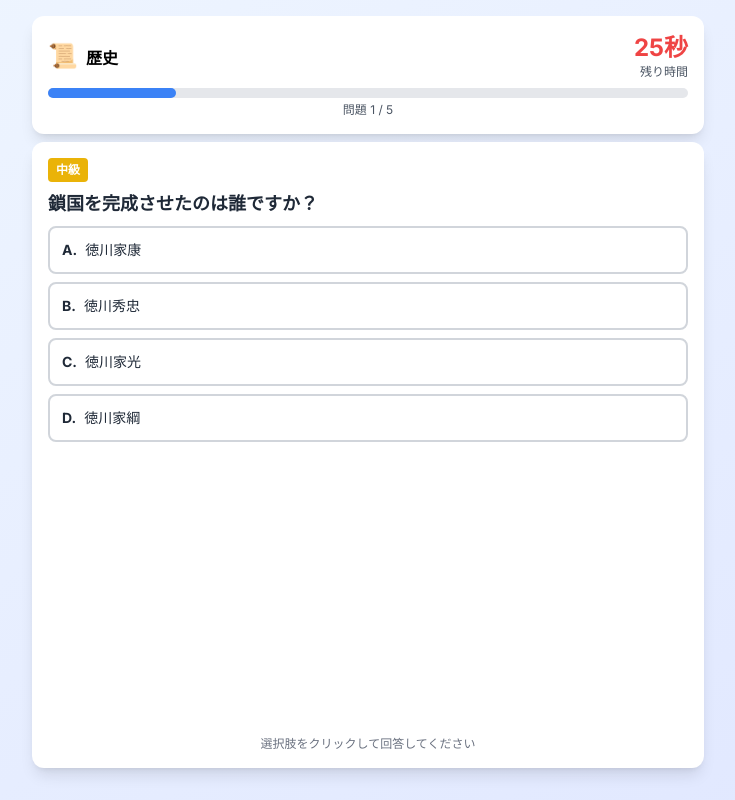
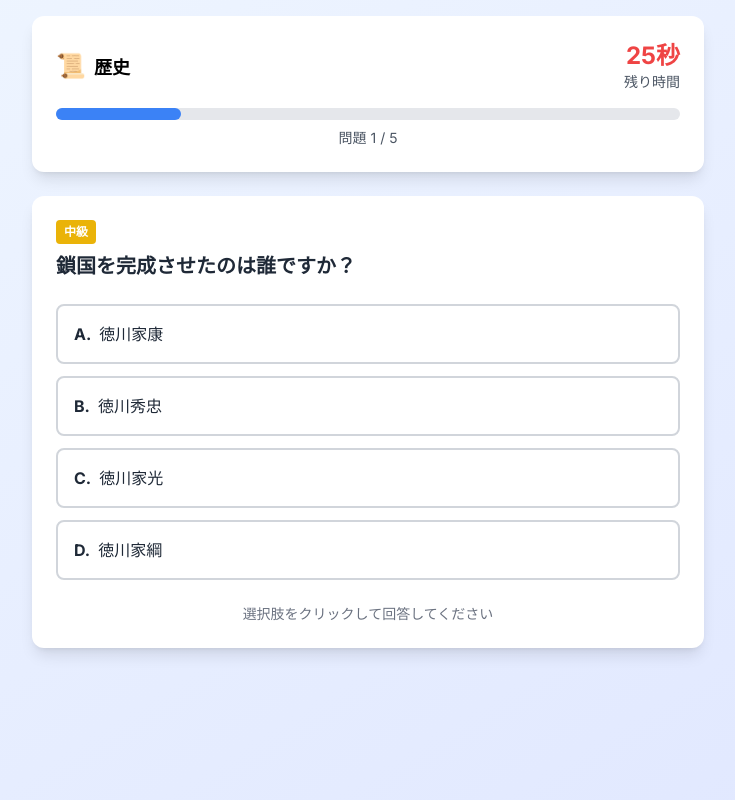
Before and after one commit to Aki-Maya/syakaq3, a Next.js app: page /quiz in a window 1280 px wide. Shown: the whole page, without its empty margins (272-1007 px from the left). Built offline with nearby package versions, Linux system fonts and the light colour scheme.

Commit message:
Update page.tsx

```diff
--- a/src/app/quiz/page.tsx
+++ b/src/app/quiz/page.tsx
@@ -1,335 +1,651 @@
 "use client";
 
+
+
 import { useState, useEffect, Suspense } from 'react';
+
 import { useSearchParams } from 'next/navigation';
+
 import {
+
   getQuestionsBySubjectAndCategory,
+
   getRandomQuestionsMixed,
+
   calculateXPFromScore,
+
   type UnifiedQuestion
+
 } from '@/data/index';
+
 import Link from 'next/link';
 
+
+
 interface QuizState {
+
   questions: UnifiedQuestion[];
+
   currentIndex: number;
+
   selectedAnswer: number | null;
+
   answers: (number | null)[];
+
   showExplanation: boolean;
+
   isCompleted: boolean;
+
   startTime: number;
+
   timeRemaining: number;
+
 }
 
+
+
 const QuizComponent = () => {
+
   const searchParams = useSearchParams();
+
   const subject = searchParams.get('subject');
+
   const category = searchParams.get('category');
 
+
+
   const [quizState, setQuizState] = useState<QuizState>({
+
     questions: [],
+
     currentIndex: 0,
+
     selectedAnswer: null,
+
     answers: [],
+
     showExplanation: false,
+
     isCompleted: false,
+
     startTime: Date.now(),
+
     timeRemaining: 30
+
   });
 
+
+
   // Initialize quiz
+
   useEffect(() => {
+
     let questions: UnifiedQuestion[] = [];
 
+
+
     if (subject && category) {
+
       questions = getQuestionsBySubjectAndCategory(subject as any, category);
+
     } else {
+
       questions = getRandomQuestionsMixed(10);
+
     }
+
+
 
     const shuffled = [...questions].sort(() => 0.5 - Math.random()).slice(0, 5);
 
+
+
     setQuizState(prev => ({
+
       ...prev,
+
       questions: shuffled,
+
       answers: new Array(shuffled.length).fill(null)
+
     }));
+
   }, [subject, category]);
 
+
+
   // Timer effect
+
   useEffect(() => {
+
     if (quizState.timeRemaining > 0 && !quizState.showExplanation && !quizState.isCompleted) {
+
       const timerId = setTimeout(() => {
+
         setQuizState(prev => ({ ...prev, timeRemaining: prev.timeRemaining - 1 }));
+
       }, 1000);
+
       return () => clearTimeout(timerId);
+
     } else if (quizState.timeRemaining === 0 && !quizState.showExplanation) {
+
       handleTimeUp();
+
     }
+
   }, [quizState.timeRemaining, quizState.showExplanation, quizState.isCompleted]);
 
+
+
   const handleTimeUp = () => {
+
     const newAnswers = [...quizState.answers];
+
     newAnswers[quizState.currentIndex] = null;
 
+
+
     setQuizState(prev => ({
+
       ...prev,
+
       answers: newAnswers,
+
       showExplanation: true
+
     }));
+
   };
 
+
+
+  // 🔄 修正: 選択と同時に回答処理
+
   const handleAnswerSelect = (answerIndex: number) => {
+
     if (quizState.showExplanation) return;
 
+
+
+    // 選択と同時に回答処理を実行
+
     const newAnswers = [...quizState.answers];
+
     newAnswers[quizState.currentIndex] = answerIndex;
 
+
+
     setQuizState(prev => ({
+
       ...prev,
+
       selectedAnswer: answerIndex,
+
       answers: newAnswers,
+
       showExplanation: true
+
     }));
+
   };
 
+
+
+  // 🗑️ 削除: handleSubmitAnswer 関数は不要になったため削除
+
+
+
   const handleNextQuestion = () => {
+
     if (quizState.currentIndex < quizState.questions.length - 1) {
+
       setQuizState(prev => ({
+
         ...prev,
+
         currentIndex: prev.currentIndex + 1,
+
         selectedAnswer: null,
+
         showExplanation: false,
+
         timeRemaining: 30
+
       }));
+
     } else {
+
       setQuizState(prev => ({ ...prev, isCompleted: true }));
+
     }
+
   };
 
+
+
   const currentQuestion = quizState.questions[quizState.currentIndex];
+
   const progress = ((quizState.currentIndex + 1) / quizState.questions.length) * 100;
 
+
+
   const correctAnswers = quizState.answers.filter((answer, index) =>
+
     answer === quizState.questions[index]?.correct
+
   ).length;
 
+
+
   const totalQuestions = quizState.questions.length;
-  const accuracy = totalQuestions > 0 ? Math.round((correctAnswers / totalQuestions) * 100) : 0;
+
+  const accuracy = Math.round((correctAnswers / totalQuestions) * 100);
+
   const earnedXP = calculateXPFromScore(correctAnswers, totalQuestions, 'medium', true);
 
+
+
   if (quizState.questions.length === 0) {
+
     return (
-      <div className="h-screen bg-gradient-to-br from-blue-50 to-indigo-100 flex items-center justify-center">
+
+      <div className="min-h-screen bg-gradient-to-br from-blue-50 to-indigo-100 flex items-center justify-center">
+
         <div className="text-center">
+
           <div className="animate-spin rounded-full h-32 w-32 border-b-2 border-blue-500 mx-auto mb-4"></div>
+
           <p className="text-gray-600">問題を読み込み中...</p>
+
         </div>
+
       </div>
+
     );
+
   }
 
+
+
   if (quizState.isCompleted) {
+
     return (
-      // 【修正】 min-h-screen -> h-screen, flexとitems-center/justify-centerを追加して中央配置
-      <div className="h-screen bg-gradient-to-br from-blue-50 to-indigo-100 p-4 flex items-center justify-center">
-        <div className="max-w-2xl mx-auto w-full">
-          {/* 【修正】 p-8 -> p-4 sm:p-6 に変更し、スマホでの余白を削減 */}
-          <div className="bg-white rounded-xl shadow-lg p-4 sm:p-6 text-center">
-            {/* 【修正】 text-6xl -> text-5xl, mb-4 -> mb-2 に変更 */}
-            <div className="text-5xl mb-2">🎉</div>
-            {/* 【修正】 text-3xl -> text-2xl, mb-4 -> mb-3 に変更 */}
-            <h1 className="text-2xl font-bold text-gray-800 mb-3">クイズ完了！</h1>
 
-            {/* 【修正】 grid-cols-2 -> grid-cols-4 にして横に並べ、gapとマージンを削減 */}
-            <div className="grid grid-cols-4 gap-2 mb-4 text-center">
-              {/* 【修正】 p-4 -> p-2, font-sizeとテキストを調整 */}
-              <div className="bg-green-100 rounded-lg p-2">
-                <div className="text-lg font-bold text-green-800">{correctAnswers}/{totalQuestions}</div>
-                <div className="text-xs text-green-600">正解数</div>
-              </div>
-              <div className="bg-blue-100 rounded-lg p-2">
-                <div className="text-lg font-bold text-blue-800">{accuracy}%</div>
-                <div className="text-xs text-blue-600">正答率</div>
-              </div>
-              <div className="bg-purple-100 rounded-lg p-2">
-                <div className="text-lg font-bold text-purple-800">+{earnedXP}</div>
-                <div className="text-xs text-purple-600">獲得XP</div>
-              </div>
-              <div className="bg-yellow-100 rounded-lg p-2">
-                <div className="text-lg font-bold text-yellow-800">
-                  {Math.round((Date.now() - quizState.startTime) / 1000)}秒
-                </div>
-                <div className="text-xs text-yellow-600">時間</div>
-              </div>
+      <div className="min-h-screen bg-gradient-to-br from-blue-50 to-indigo-100 p-4">
+
+        <div className="max-w-2xl mx-auto">
+
+          <div className="bg-white rounded-xl shadow-lg p-8 text-center">
+
+            <div className="text-6xl mb-4">🎉</div>
+
+            <h1 className="text-3xl font-bold text-gray-800 mb-4">クイズ完了！</h1>
+
+
+
+            <div className="grid grid-cols-2 gap-6 mb-8">
+
+              <div className="bg-green-100 rounded-lg p-4">
+
+                <div className="text-2xl font-bold text-green-800">{correctAnswers}/{totalQuestions}</div>
+
+                <div className="text-green-600">正解数</div>
+
               </div>
 
-            {/* 【修正】 mb-6 -> my-4, py-3 -> py-2 に変更 */}
-            <div className="my-4">
-              {accuracy >= 80 && (
-                <div className="bg-green-100 border border-green-400 text-green-700 px-4 py-2 rounded text-sm">
-                  素晴らしい！とても良い結果です！🌟
-                </div>
-              )}
-              {accuracy >= 60 && accuracy < 80 && (
-                <div className="bg-yellow-100 border border-yellow-400 text-yellow-700 px-4 py-2 rounded text-sm">
-                  良い結果です！もう少し頑張りましょう！💪
-                </div>
-              )}
-              {accuracy < 60 && (
-                <div className="bg-red-100 border border-red-400 text-red-700 px-4 py-2 rounded text-sm">
-                  復習が必要かもしれません。頑張って続けましょう！📚
-                </div>
-              )}
+              <div className="bg-blue-100 rounded-lg p-4">
+
+                <div className="text-2xl font-bold text-blue-800">{accuracy}%</div>
+
+                <div className="text-blue-600">正答率</div>
+
               </div>
 
-            {/* 【修正】 space-y-4 -> space-y-3, py-3 -> py-2.5 に変更 */}
-            <div className="space-y-3">
+              <div className="bg-purple-100 rounded-lg p-4">
+
+                <div className="text-2xl font-bold text-purple-800">+{earnedXP}</div>
+
+                <div className="text-purple-600">獲得XP</div>
+
+              </div>
+
+              <div className="bg-yellow-100 rounded-lg p-4">
+
+                <div className="text-2xl font-bold text-yellow-800">
+
+                  {Math.round((Date.now() - quizState.startTime) / 1000)}秒
+
+                </div>
+
+                <div className="text-yellow-600">所要時間</div>
+
+              </div>
+
+            </div>
+
+
+
+            <div className="mb-6">
+
+              {accuracy >= 80 && (
+
+                <div className="bg-green-100 border border-green-400 text-green-700 px-4 py-3 rounded">
+
+                  素晴らしい！とても良い結果です！🌟
+
+                </div>
+
+              )}
+
+              {accuracy >= 60 && accuracy < 80 && (
+
+                <div className="bg-yellow-100 border border-yellow-400 text-yellow-700 px-4 py-3 rounded">
+
+                  良い結果です！もう少し頑張りましょう！💪
+
+                </div>
+
+              )}
+
+              {accuracy < 60 && (
+
+                <div className="bg-red-100 border border-red-400 text-red-700 px-4 py-3 rounded">
+
+                  復習が必要かもしれません。頑張って続けましょう！📚
+
+                </div>
+
+              )}
+
+            </div>
+
+
+
+            <div className="space-y-4">
+
               <button
+
                 onClick={() => window.location.reload()}
-                className="w-full bg-blue-500 text-white py-2.5 px-6 rounded-lg font-bold hover:bg-blue-600 transition-colors"
+
+                className="w-full bg-blue-500 text-white py-3 px-6 rounded-lg font-bold hover:bg-blue-600 transition-colors"
+
               >
+
                 もう一度挑戦
+
               </button>
+
               <Link
+
                 href="/"
-                className="block w-full bg-gray-500 text-white py-2.5 px-6 rounded-lg font-bold hover:bg-gray-600 transition-colors"
+
+                className="block w-full bg-gray-500 text-white py-3 px-6 rounded-lg font-bold hover:bg-gray-600 transition-colors"
+
               >
+
                 ホームに戻る
+
               </Link>
+
             </div>
+
           </div>
+
         </div>
+
       </div>
+
     );
+
   }
 
+
+
   return (
-    // 【修正】 min-h-screen -> h-screen, flex-colを追加して子要素を縦に並べる
-    <div className="h-screen bg-gradient-to-br from-blue-50 to-indigo-100 p-2 sm:p-4 flex flex-col">
-      {/* 【修正】 w-full, flex, flex-col, flex-grow を追加してレイアウトを制御 */}
-      <div className="max-w-2xl mx-auto w-full flex flex-col flex-grow">
-        {/* 【修正】 p-6 -> p-4, mb-6 -> mb-2 に変更 */}
-        <div className="bg-white rounded-xl shadow-lg p-4 mb-2">
-          <div className="flex justify-between items-center mb-2">
+
+    <div className="min-h-screen bg-gradient-to-br from-blue-50 to-indigo-100 p-4">
+
+      <div className="max-w-2xl mx-auto">
+
+        <div className="bg-white rounded-xl shadow-lg p-6 mb-6">
+
+          <div className="flex justify-between items-center mb-4">
+
             <div>
+
               <span className="text-2xl">
+
                 {currentQuestion?.subject === 'geography' ? '🗾' :
+
                  currentQuestion?.subject === 'history' ? '📜' : '🏛️'}
+
               </span>
-              <span className="ml-2 text-base font-bold">
+
+              <span className="ml-2 text-lg font-bold">
+
                 {currentQuestion?.subject === 'geography' ? '地理' :
+
                  currentQuestion?.subject === 'history' ? '歴史' : '公民'}
+
               </span>
-            </div>
-            <div className="text-right">
-              <div className="text-2xl font-bold text-red-500">{quizState.timeRemaining}秒</div>
-              <div className="text-xs text-gray-600">残り時間</div>
-            </div>
-          </div>
-          <div className="w-full bg-gray-200 rounded-full h-2.5 mb-1">
-            <div
-              className="bg-blue-500 rounded-full h-2.5 transition-all duration-300"
-              style={{ width: `${progress}%` }}
-            />
-          </div>
-          <div className="text-center text-xs text-gray-600">
-            問題 {quizState.currentIndex + 1} / {quizState.questions.length}
-          </div>
+
             </div>
 
-        {/* 【修正】 p-6 -> p-4, mb-6 -> mb-4, flex-growとflex-colを追加 */}
-        <div className="bg-white rounded-xl shadow-lg p-4 mb-4 flex-grow flex flex-col">
-          <div className="flex-shrink-0">
-            <div className="flex items-center mb-2">
-              <span className={`px-2 py-1 rounded text-xs font-bold text-white ${
-                currentQuestion?.difficulty === 'easy' ? 'bg-green-500' :
-                currentQuestion?.difficulty === 'medium' ? 'bg-yellow-500' : 'bg-red-500'
-              }`}>
-                {currentQuestion?.difficulty === 'easy' ? '初級' :
-                 currentQuestion?.difficulty === 'medium' ? '中級' : '上級'}
-              </span>
-            </div>
-            {/* 【修正】 text-xl -> text-lg, mb-4 -> mb-2 に変更 */}
-            <h2 className="text-lg font-bold text-gray-800 mb-2">
-              {currentQuestion?.question}
-            </h2>
+            <div className="text-right">
+
+              <div className="text-2xl font-bold text-red-500">{quizState.timeRemaining}秒</div>
+
+              <div className="text-sm text-gray-600">残り時間</div>
+
             </div>
 
-          {/* 【修正】 space-y-3 -> space-y-2, mb-6 -> mb-4, flex-growとoverflow-y-autoでコンテンツが多い場合に備える */}
-          <div className="space-y-2 mb-4 flex-grow overflow-y-auto">
+          </div>
+
+
+
+          <div className="w-full bg-gray-200 rounded-full h-3 mb-2">
+
+            <div
+
+              className="bg-blue-500 rounded-full h-3 transition-all duration-300"
+
+              style={{ width: `${progress}%` }}
+
+            />
+
+          </div>
+
+          <div className="text-center text-sm text-gray-600">
+
+            問題 {quizState.currentIndex + 1} / {quizState.questions.length}
+
+          </div>
+
+        </div>
+
+
+
+        <div className="bg-white rounded-xl shadow-lg p-6 mb-6">
+
+          <div className="mb-6">
+
+            <div className="flex items-center mb-2">
+
+              <span className={`px-2 py-1 rounded text-xs font-bold text-white ${
+
+                currentQuestion?.difficulty === 'easy' ? 'bg-green-500' :
+
+                currentQuestion?.difficulty === 'medium' ? 'bg-yellow-500' : 'bg-red-500'
+
+              }`}>
+
+                {currentQuestion?.difficulty === 'easy' ? '初級' :
+
+                 currentQuestion?.difficulty === 'medium' ? '中級' : '上級'}
+
+              </span>
+
+            </div>
+
+            <h2 className="text-xl font-bold text-gray-800 mb-4">
+
+              {currentQuestion?.question}
+
+            </h2>
+
+          </div>
+
+
+
+          <div className="space-y-3 mb-6">
+
             {currentQuestion?.options.map((option, index) => {
-              // 【修正】 p-4 -> p-3, text-left -> text-sm text-left に変更
-              let buttonClass = "w-full p-3 text-sm text-left border-2 rounded-lg transition-all duration-200 ";
+
+              let buttonClass = "w-full p-4 text-left border-2 rounded-lg transition-all duration-200 ";
+
+
 
               if (quizState.showExplanation) {
+
                 if (index === currentQuestion.correct) {
+
                   buttonClass += "bg-green-100 border-green-500 text-green-800";
+
                 } else if (index === quizState.selectedAnswer && index !== currentQuestion.correct) {
+
                   buttonClass += "bg-red-100 border-red-500 text-red-800";
+
                 } else {
+
                   buttonClass += "bg-gray-100 border-gray-300 text-gray-600";
-                }
-              } else {
-                buttonClass += "bg-white border-gray-300 text-gray-800 hover:bg-gray-50";
+
                 }
 
+              } else if (quizState.selectedAnswer === index) {
+
+                buttonClass += "bg-blue-100 border-blue-500 text-blue-800";
+
+              } else {
+
+                buttonClass += "bg-white border-gray-300 text-gray-800 hover:bg-gray-50";
+
+              }
+
+
+
               return (
+
                 <button
+
                   key={index}
+
                   onClick={() => handleAnswerSelect(index)}
+
                   disabled={quizState.showExplanation}
+
                   className={buttonClass}
+
                 >
+
                   <span className="font-bold mr-2">{String.fromCharCode(65 + index)}.</span>
+
                   {option}
+
                 </button>
+
               );
+
             })}
+
           </div>
 
+
+
           {quizState.showExplanation && (
-            // 【修正】 p-4 -> p-3, mb-6 -> mb-4, text-sm に変更
-            <div className="bg-blue-50 border border-blue-200 rounded-lg p-3 mb-4 text-sm flex-shrink-0">
-              <h3 className="font-bold text-blue-800 mb-1">解説</h3>
+
+            <div className="bg-blue-50 border border-blue-200 rounded-lg p-4 mb-6">
+
+              <h3 className="font-bold text-blue-800 mb-2">解説</h3>
+
               <p className="text-blue-700">{currentQuestion?.explanation}</p>
+
             </div>
+
           )}
 
-          {/* 【修正】 ボタンサイズを調整 */}
-          <div className="text-center flex-shrink-0">
+
+
+          {/* 🔄 修正: 「回答する」ボタンを削除し、簡潔な表示に変更 */}
+
+          <div className="text-center">
+
             {quizState.showExplanation ? (
+
               <button
+
                 onClick={handleNextQuestion}
-                className="bg-green-500 text-white px-6 py-2.5 rounded-lg font-bold hover:bg-green-600 transition-colors"
+
+                className="bg-green-500 text-white px-8 py-3 rounded-lg font-bold hover:bg-green-600 transition-colors"
+
               >
+
                 {quizState.currentIndex < quizState.questions.length - 1 ? '次の問題' : '結果を見る'}
+
               </button>
+
             ) : (
-              <div className="text-gray-500 text-xs">
+
+              <div className="text-gray-500 text-sm">
+
                 選択肢をクリックして回答してください
+
               </div>
+
             )}
+
           </div>
+
         </div>
+
       </div>
+
     </div>
+
   );
+
 };
 
+
+
 const QuizPage = () => {
+
   return (
+
     <Suspense fallback={
-      <div className="h-screen bg-gradient-to-br from-blue-50 to-indigo-100 flex items-center justify-center">
+
+      <div className="min-h-screen bg-gradient-to-br from-blue-50 to-indigo-100 flex items-center justify-center">
+
         <div className="text-center">
+
           <div className="animate-spin rounded-full h-32 w-32 border-b-2 border-blue-500 mx-auto mb-4"></div>
+
           <p className="text-gray-600">読み込み中...</p>
+
         </div>
+
       </div>
+
     }>
+
       <QuizComponent />
+
     </Suspense>
+
   );
+
 };
 
+
+
 export default QuizPage;
```
Lines whose indentation alone changed are shown as unchanged.
